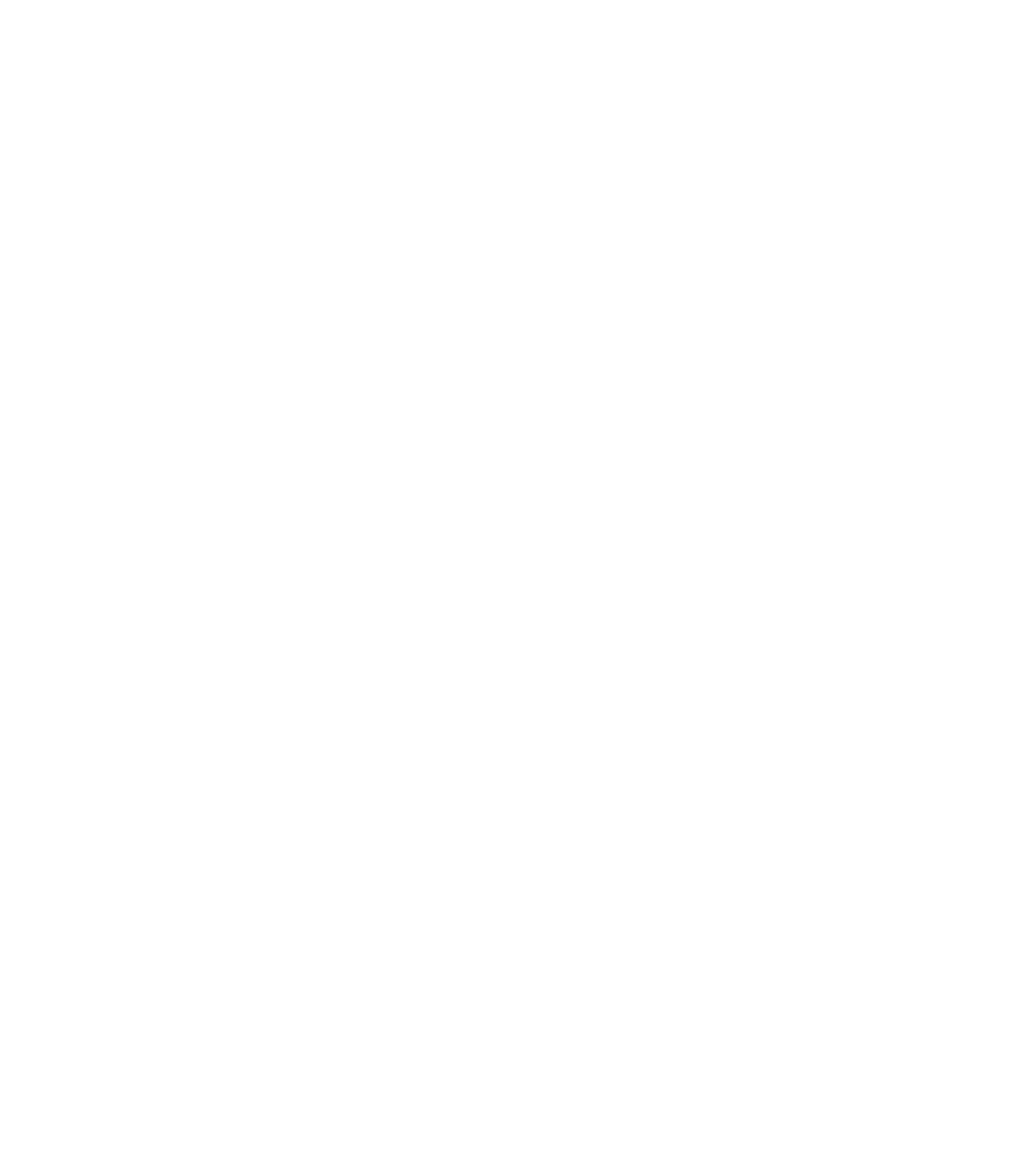
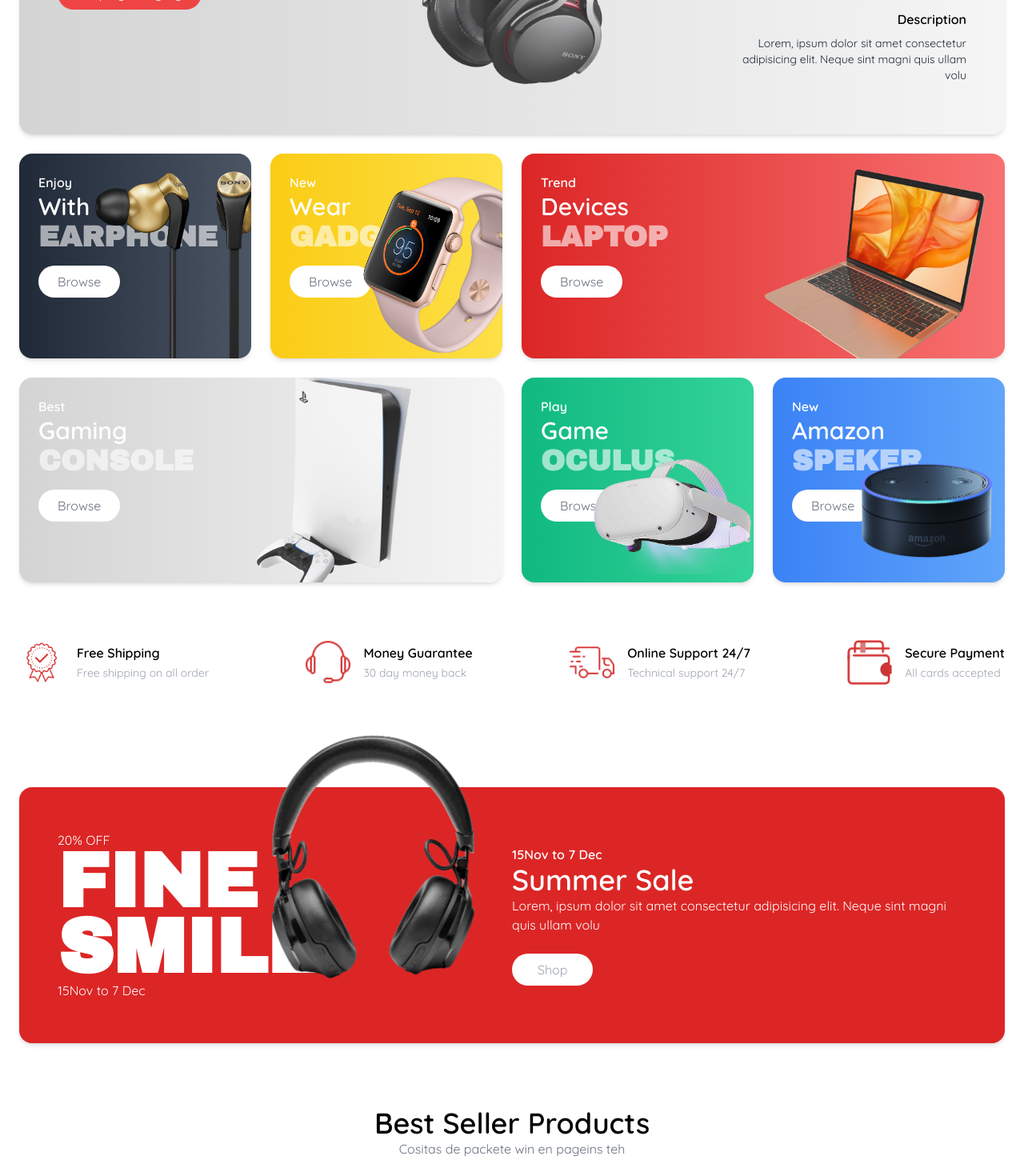
Before and after one commit to lucianoumc1/Tech.commerce, a React (Vite) app: page /home in a window 1280 px wide. Shown: the part 400-1870 px from the top of the page at 80% size. Before the commit the page ends 800 px from the top, so only its background shows below. Built offline with nearby package versions, Linux system fonts and the light colour scheme.

Commit message:
First version to homePage

```diff
--- a/src/components/App.tsx
+++ b/src/components/App.tsx
@@ -1,13 +1,16 @@
 import React from "react";
 import { Routes, Route } from "react-router-dom";
 import Home from "../pages/Home";
+import HomePage from "../pages/HomePage";
 
 interface Props {}
 
 function App({}: Props) {
   return (
     <Routes>
-      <Route path="/" element={<Home />}></Route>
+      <Route path="/" element={<Home />}>
+        <Route path="home" element={<HomePage />} />
+      </Route>
       <Route path="*" element={<h1>not found</h1>} />
     </Routes>
   );
--- /dev/null
+++ b/src/components/Brands.tsx
@@ -0,0 +1,24 @@
+import React from "react";
+import ihponeLogo from "../assets/brands/iphone.png";
+import sony from "../assets/brands/sony.png";
+
+function Brands() {
+  return (
+    <section className="bg-neutral-300 h-60 flex items-center justify-around mb-6 w-full">
+      <picture className="">
+        <img className="h-20 opacity-40" src={ihponeLogo} alt="" />
+      </picture>
+      <picture className="">
+        <img className="h-20 opacity-50" src={sony} alt="" />
+      </picture>
+      <picture className="">
+        <img className="h-20 opacity-50" src={ihponeLogo} alt="" />
+      </picture>
+      <picture className="">
+        <img className="h-20 opacity-50" src={ihponeLogo} alt="" />
+      </picture>
+    </section>
+  );
+}
+
+export default Brands;
--- /dev/null
+++ b/src/pages/HomePage.tsx
@@ -0,0 +1,21 @@
+import React from "react";
+import CoverCard from "../components/CoverCard";
+import Categories from "../components/Categories";
+import StatsSection from "../components/StatsSection";
+import Banner from "../components/Banner";
+import BestSellerProducts from "../components/BestSellerProducts";
+import Brands from "../components/Brands";
+
+export default function HomePage() {
+  return (
+    <div className="flex flex-col items-center justify-center px-6 max-w-7xl w-full min-w-sm m-auto">
+      <CoverCard />
+      <Categories />
+      <StatsSection />
+      <Banner />
+      <BestSellerProducts />
+      <Banner />
+      <Brands />
+    </div>
+  );
+}
```
Also changed, not shown: src/assets/brands/iphone.png (added), src/assets/brands/sony.png (added).
